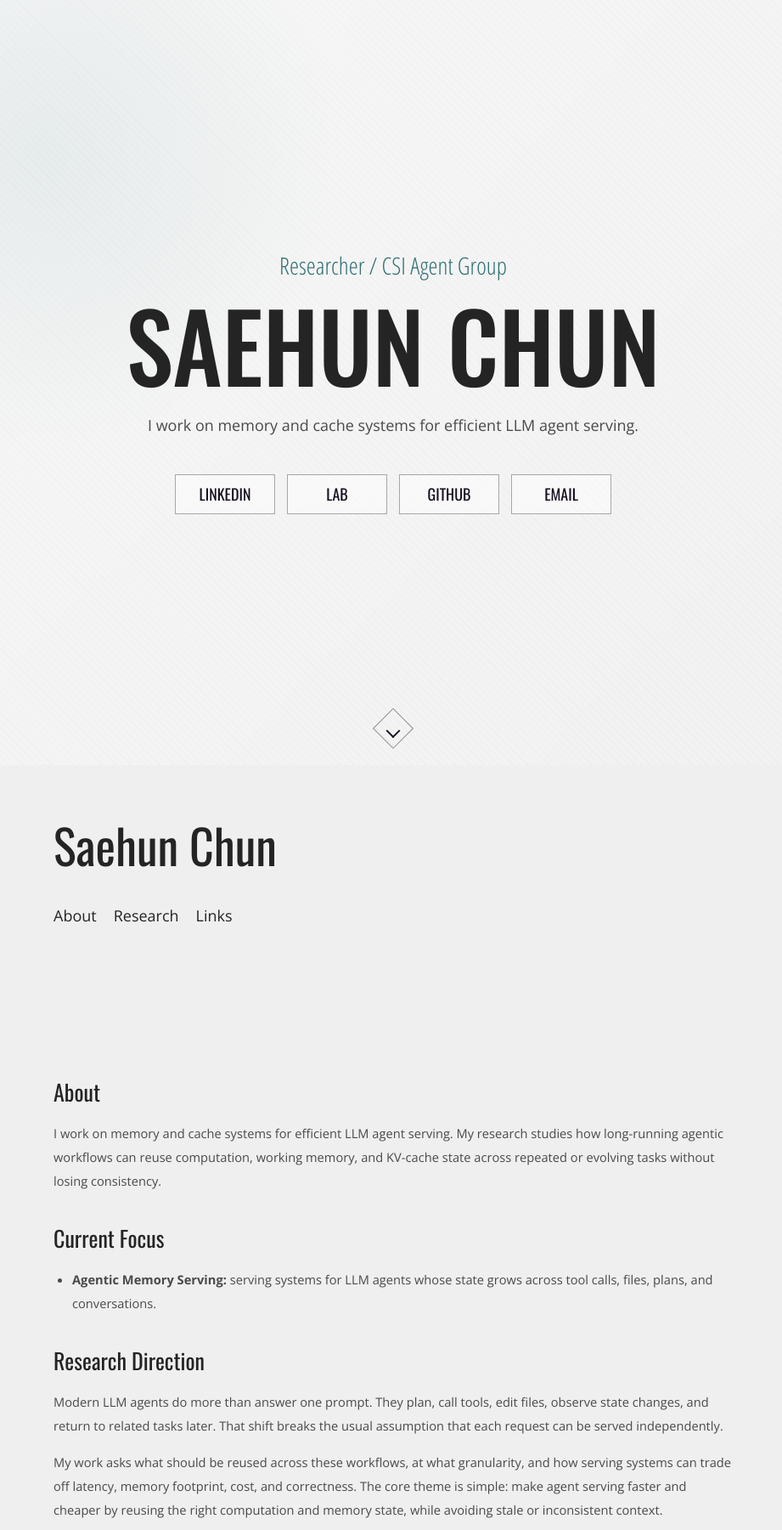
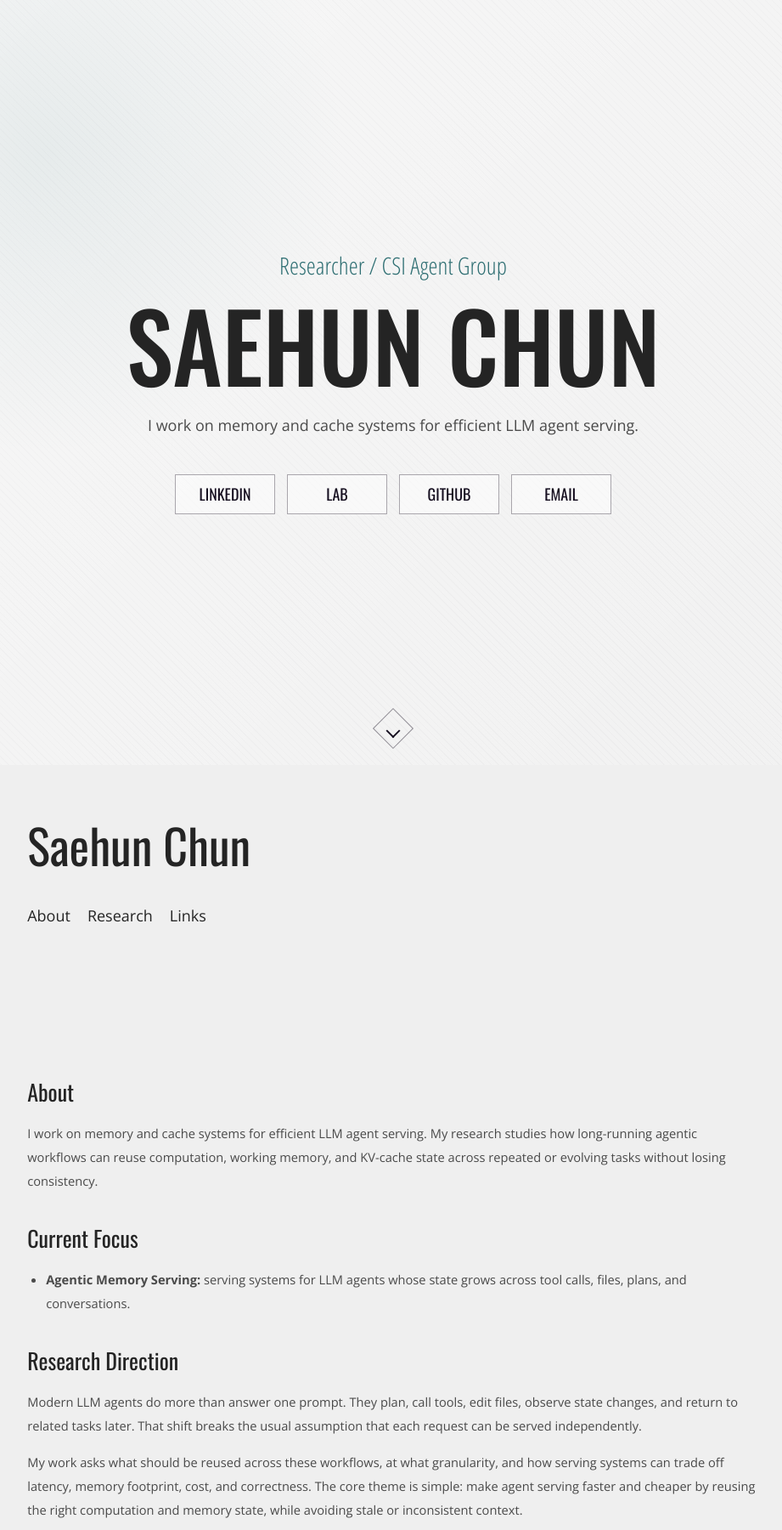
Before and after one commit to thousae/thousae.github.io, a Jekyll site: the page built from index.md, in a window 1280 px wide. Shown: the whole page at 85% size, without its empty margins (177-1098 px from the left). Built offline with Jekyll 4.4.1, drawn with Linux system fonts in a browser that asks for light colours.

Commit message:
Make content width responsive

```diff
--- a/assets/css/main.css
+++ b/assets/css/main.css
@@ -7,7 +7,10 @@
   --ink: #150e1f;
   --accent: #8b6f47;
   --accent-2: #2f6f73;
-  --column-width: 860px;
+  --content-min: 680px;
+  --content-fluid: 72vw;
+  --content-max: 960px;
+  --column-width: min(clamp(var(--content-min), var(--content-fluid), var(--content-max)), calc(100vw - 48px));
   --column-padding: 30px;
   --title-font: "Oswald", sans-serif;
   --subtitle-font: "Open Sans", sans-serif;
```
